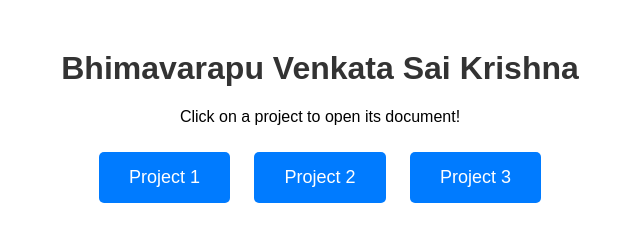
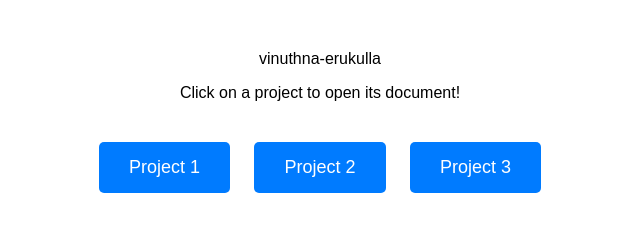
Before and after one commit to saikrishna1604/Data, a plain HTML site: page index.html in a window 1280 px wide. Shown: the whole page, without its empty margins (320-960 px from the left). Drawn offline with Linux system fonts and the light colour scheme.

Commit message:
Update index.html

```diff
--- a/index.html
+++ b/index.html
@@ -3,7 +3,7 @@
 <head>
     <meta charset="UTF-8">
     <meta name="viewport" content="width=device-width, initial-scale=1.0">
-    <title>Bhimavarapu Venkata Sai Krishna</title>
+    <title>vinuthna-erukulla</title>
     <style>
         body {
             font-family: Arial, sans-serif;
@@ -33,15 +33,13 @@
     </style>
 </head>
 <body>
-    <h1>Bhimavarapu Venkata Sai Krishna</h1>
+    vinuthna-erukulla</h1>
     <p>Click on a project to open its document!</p>
-     <body>
-
-    <button onclick="onClickFunction('https://vinuthna-erukulla.github.io/Class-participation-10-weeks/')">Project 1</button>
-    <button onclick="onClickFunction('https://vinuthna-erukulla.github.io/Data-analyst-vinuthna/')">Project 2</button>
-    <button onclick="onClickFunction('https://www.example3.com')">Project 3</button>
-
-</body>
+    <div class="button-container">
+        <button onclick="openDocument('https://vinuthna-erukulla.github.io/Class-participation-10-weeks/')">Project 1</button>
+        <button onclick="openDocument('https://vinuthna-erukulla.github.io/Data-analyst-vinuthna/')">Project 2</button>
+        <button onclick="openDocument('https://www.fb.com')">Project 3</button>
+    </div>
 
     <script>
         function openDocument(url) {
```
